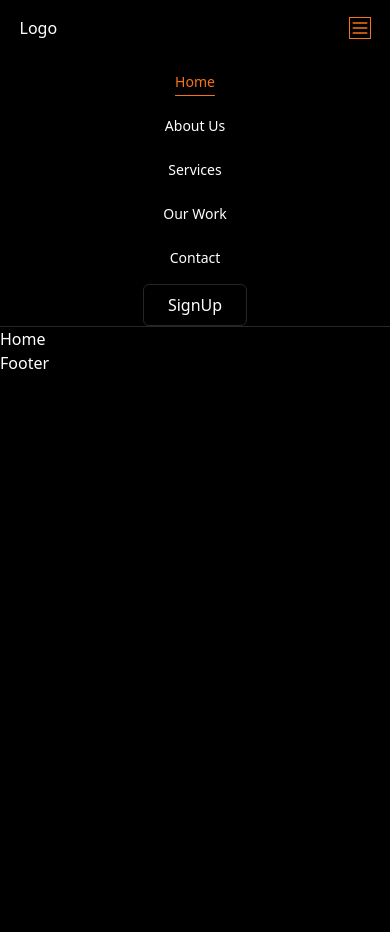
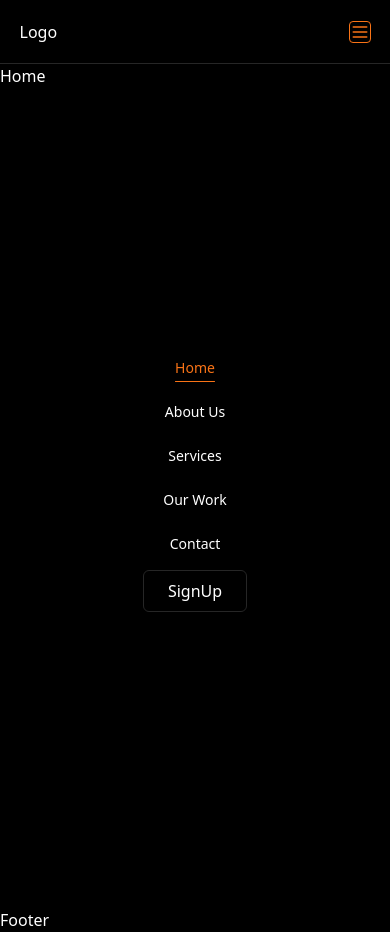
Before and after one commit to Segeramos/D.M-Agency, a React (Vite) app: page / in a window 390 px wide. Both pictures are taken after a click on the button 359 px from the left and 28 px from the top of the page. Before the commit the page ends 844 px from the top, so only its background shows below. Built offline with nearby package versions, Linux system fonts and the light colour scheme.

Commit message:
style: change responsive navbar style

```diff
--- a/src/components/Navbar.jsx
+++ b/src/components/Navbar.jsx
@@ -39,9 +39,9 @@ const Navbar = () => {
 
 
   return (
-    <nav className="w-full border-b border-neutral-800">
+    <nav className="w-full h-16 border-b border-neutral-800 sticky top-0 left-0 right-0 z-40 backdrop-blur-sm">
 
-      <div className="w-[90%] mx-auto flex justify-between py-4 items-center">
+      <div className="w-[90%] mx-auto flex justify-between h-full items-center ">
         <Link to="/">
           Logo
         </Link>
@@ -65,13 +65,13 @@ const Navbar = () => {
           </ul>
           <div className="hidden md:block">
             <Button
-              className="border border-neutral-800 px-6 py-2 rounded-md"
+              className="border-2 border-neutral-800/10 px-6 py-2 rounded-md cursor-pointer bg-orange-600 hover:bg-orange-600/80 hover:scale-105 delay-300 transition-transform "
               label="SignUp"
             />
           </div>
           <button
             onClick={toggleNav}
-            className="block md:hidden border p-[0.8] text-[#f97316] cursor-pointer"
+            className="block md:hidden border p-[0.8] text-[#f97316] cursor-pointer rounded-sm"
           >
             {
               nav ? <Menu size={20} className="text-[#f97316]" /> : <X  size={20} className="text-[#f97316] " />
@@ -84,12 +84,13 @@ const Navbar = () => {
       {/* mobile menu */}
       {
         nav && (
-          <div className="w-[90%] mx-auto mt-4 flex flex-col justify-center items-center">
+          <div className="w-[90%] h-screen mx-auto flex flex-col justify-center items-center">
             <ul className="md:hidden z-5 gap-6 flex flex-col justify-center items-center">
               {
                 navLinks.map((link, index) => (
                   <li key={index} className="hover:text-[#f97316] text-sm ">
                       <NavLink
+                        onClick={toggleNav}
                         to={link.path}
                         className={({isActive, isPending}) => (
                           isActive ? "active" : isPending ? "pending" : ""
--- a/src/pages/Home.jsx
+++ b/src/pages/Home.jsx
@@ -2,7 +2,7 @@ import React from 'react'
 
 const Home = () => {
   return (
-    <div>Home</div>
+    <div className="w-full min-h-screen relative">Home</div>
   )
 }
 
```
